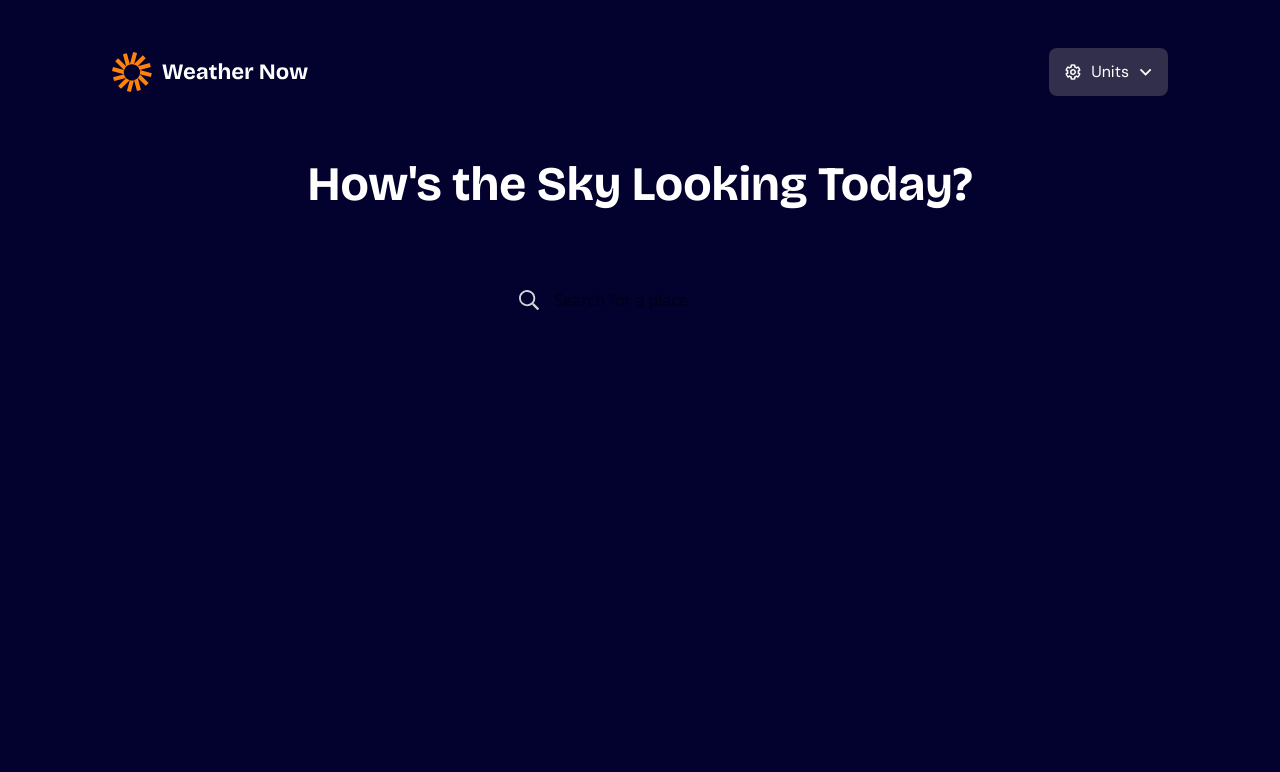
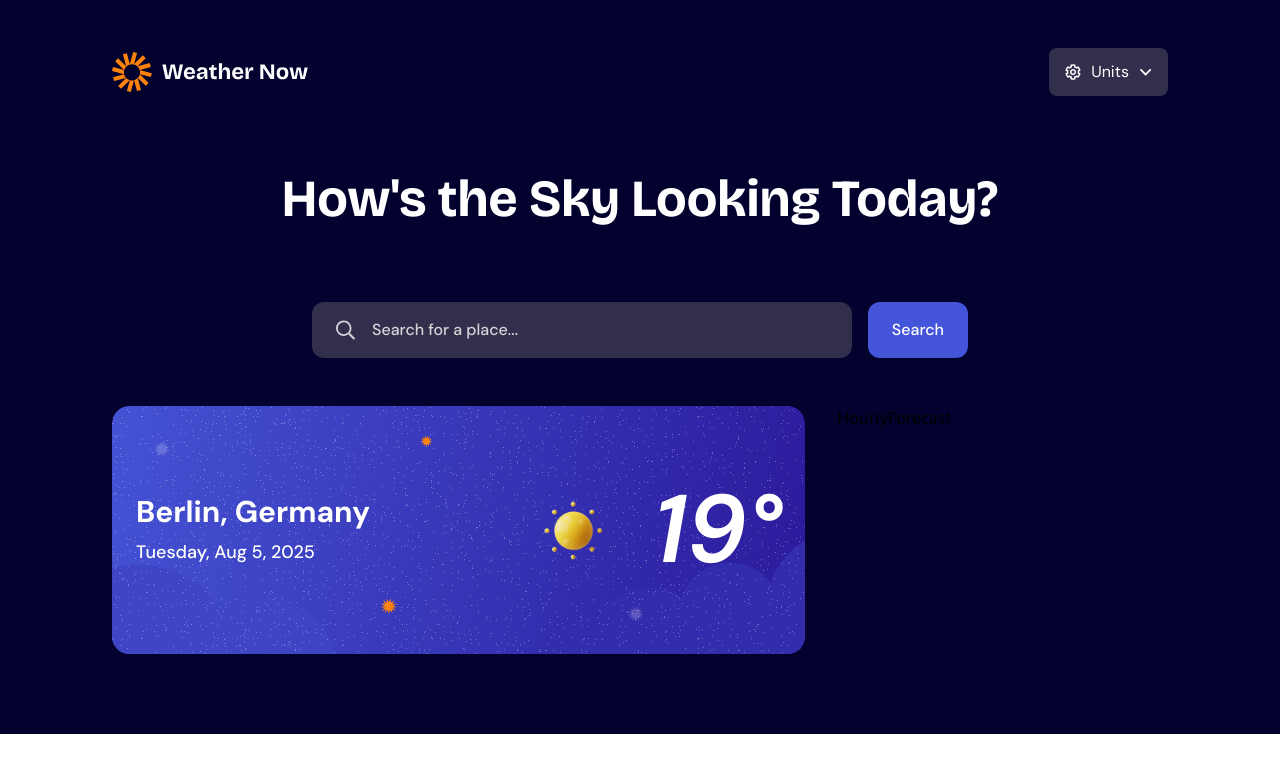
Before and after one commit to AsimBinNasir/Weather_App, a React (Vite) app: page / in a window 1280 px wide. Shown: the top 772 px of the page. Built offline with nearby package versions, Linux system fonts and the light colour scheme.

Commit message:
Add Content layout with WeatherInfo and HourlyForecast components; enhance SearchBar styling

```diff
--- a/src/App.jsx
+++ b/src/App.jsx
@@ -4,7 +4,7 @@ import Header from './components/Header'
 import WeatherDashboard from './pages/WeatherDashboard'
 const App = () => {
   return (
-    <div className='w-screen h-screen bg-neutral-900 px-4 pt-4 pb-12 sm:px-6 sm:pt-6 sm:pb-20 lg:px-13 lg:pt-7 xl:px-28 xl:pt-12'>
+    <div className='w-screen h-full bg-neutral-900 px-4 pt-4 pb-12 sm:px-6 sm:pt-6 sm:pb-20 lg:px-13 lg:pt-7 xl:px-28 xl:pt-12'>
       <Navbar />
       <Header />
       <WeatherDashboard />
--- a/src/components/Header.jsx
+++ b/src/components/Header.jsx
@@ -3,7 +3,7 @@ import React from 'react'
 const Header = () => {
   return (
     <div className=' w-fit mx-auto flex items-center justify-center py-12 sm:py-16'>
-        <h2 className='font-bricolagegrotesque text-neutral-0 text-5xl font-bold text-center'>How's the Sky Looking Today?</h2>
+        <h2 className='font-bricolagegrotesque text-neutral-0 text-[52px] font-bold text-center'>How's the Sky Looking Today?</h2>
     </div>
   )
 }
--- /dev/null
+++ b/src/components/HourlyForecast.jsx
@@ -0,0 +1,8 @@
+import React from 'react'
+const HourlyForecast = () => {
+  return (
+    <div>HourlyForecast</div>
+  )
+}
+
+export default HourlyForecast
--- a/src/components/SearchBar.jsx
+++ b/src/components/SearchBar.jsx
@@ -3,16 +3,30 @@ import SearchIcon from '../assets/Images/icon-search.svg'
 
 const SearchBar = () => {
   return (
-    <div className='w-fit mx-auto '>
-      <div className='relative flex '>
-      <img src={SearchIcon} alt="Search Icon"  className='absolute left-6 top-1/2 -translate-y-1/2'/>
-      <input
-      type="text"
-      placeholder='Search for a place'
-      className='h-14 pl-15'/>
+    <div className="w-full mx-auto mb-8 md:max-w-[656px] md:mb-12">
+      <div className="relative flex  gap-y-3 items-center flex-col sm:flex-row sm:gap-4">
+        <div className="relative w-full sm:flex-1">
+          <input
+            type="text"
+            placeholder="Search for a place..."
+            className="w-full px-4 py-4 pl-15 pr-10 font-dmsans font-medium text-base text-neutral-200 placeholder-neutral-200 bg-neutral-700 rounded-xl"
+          />
+
+          {/* Search Icon */}
+          <div className="absolute inset-y-0 left-0 flex items-center pl-6">
+            <img src={SearchIcon} alt="Search" className="w-5 h-5 text-neutral-200" />
+          </div>
+        </div>
+
+        {/* Search Button */}
+        <button
+          className="px-6 py-4 w-full font-dmsans bg-blue-500 text-neutral-0 font-medium text-base rounded-xl sm:w-auto"
+        >
+          Search
+        </button>
       </div>
     </div>
-  )
-}
+  );
+};
 
 export default SearchBar
--- /dev/null
+++ b/src/components/WeatherInfoContent.jsx
@@ -0,0 +1,36 @@
+import React from 'react'
+import WeatherBackgroundLarge from '../assets/Images/bg-today-large.svg'
+import WeatherBackgroundSmall from '../assets/Images/bg-today-small.svg'
+import IconSunny from '../assets/Images/icon-sunny.webp'
+const WeatherInfoContent = () => {
+  return (
+    <div className="flex flex-col">
+      <div className="relative w-auto">
+        <img
+          src={WeatherBackgroundLarge}
+          alt="Weather Background"
+          className="w-full h-auto rounded-lg hidden sm:block"
+        />
+        <img
+          src={WeatherBackgroundSmall}
+          alt="Weather Background"
+          className="w-full h-auto rounded-lg block sm:hidden"
+        />
+        <div className='absolute inset-0 flex px-6 py-20 justify-between items-center flex-col sm:flex-row'>
+          <div className="flex flex-col gap-2 text-neutral-0 text-center sm:text-left">
+            <p className="font-dmsans text-3xl font-bold">Berlin, Germany</p>
+            <p className="font-dmsans font-medium text-lg">Tuesday, Aug 5, 2025</p>
+          </div>
+          <div className='flex flex-row gap-5 items-center text-neutral-0 text-center sm:text-left'>
+              <img src={IconSunny} alt= 'Sunny Icon' className='w-30 h-30'/>
+              <p className="font-dmsans text-8xl font-semibold italic my-3">19&#176;</p>
+
+            </div>
+        </div>
+      </div>
+    </div>
+
+  )
+}
+
+export default WeatherInfoContent
--- /dev/null
+++ b/src/layout/Content.jsx
@@ -0,0 +1,17 @@
+import React from 'react'
+import WeatherInfoContent from '../components/WeatherInfoContent'
+import HourlyForecast from '../components/HourlyForecast'
+const Content = () => {
+  return (
+    <div className='grid grid-cols-1 gap-8 md:grid-cols-3'>
+      <div className='sm:col-span-2'>
+        <WeatherInfoContent />
+      </div>
+      <div className='md:col-span-1'>
+        <HourlyForecast />
+      </div>
+    </div>
+  )
+}
+
+export default Content
--- a/src/pages/WeatherDashboard.jsx
+++ b/src/pages/WeatherDashboard.jsx
@@ -1,9 +1,11 @@
 import React from 'react'
 import SearchBar from '../components/SearchBar'
+import Content from '../layout/Content'
 const WeatherDashboard = () => {
   return (
     <div>
       <SearchBar />
+      <Content />
     </div>
 
   )
```
